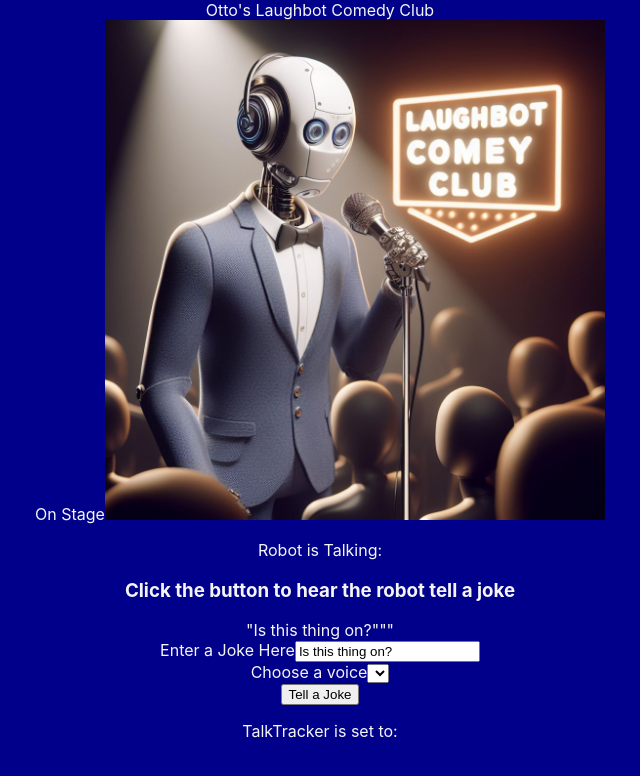
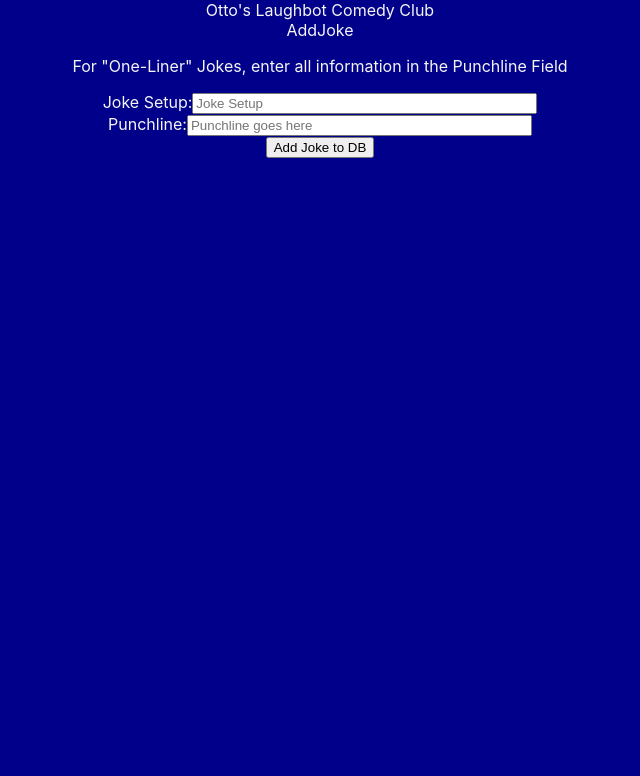
Before and after one commit to PhilNoc2010/client, a React (Create React App) app: page /addajoke in a window 1280 px wide. Shown: the top 776 px of the page, without its empty margins (320-960 px from the left). Built offline with nearby package versions, Linux system fonts and the light colour scheme.

Commit message:
added backend integration and addjoke form

```diff
--- a/src/App.js
+++ b/src/App.js
@@ -2,6 +2,8 @@ import './App.css';
 import Banner from './components/Banner'
 import Stage from './components/Stage';
 import Jokes from './components/Jokes';
+import AddJoke from './components/AddJoke';
+import { Routes, Route, Navigate } from 'react-router-dom'
 import { useState } from 'react';
 
 function App() {
@@ -14,9 +16,13 @@ function App() {
   return (
     <div className="App">
       <Banner />
-      <Stage talkFlag={botIsTalking} />
-      <Jokes talkTracker={talkTracker} />
-      <p>TalkTracker is set to: {JSON.stringify(botIsTalking)}</p>
+      <Routes>
+        <Route path="/" element={<Navigate to="/tellajoke/" />}/>
+        <Route path="/tellajoke/" element={[
+                  <Stage talkFlag={botIsTalking} />,
+                  <Jokes talkTracker={talkTracker} />]} />
+        <Route path="/addajoke" element={[<AddJoke />]} />
+      </Routes>
     </div>
   );
 }
--- /dev/null
+++ b/src/components/AddJoke.jsx
@@ -0,0 +1,59 @@
+import React from 'react'
+import { useState } from 'react'
+import axios from 'axios'
+
+
+const AddJoke = (props) => {
+    //state variable to hold returned errors
+    const [errors, setErrors] = useState([])
+
+    //state variables to hold form inputs
+    const [setup, setSetup] = useState("")
+    const [punchline, setPunchline] = useState("")
+
+    const submitHander = (e) => {
+        e.preventDefault()
+        axios.post("http://localhost:8000/api/jokes", {
+            setup,
+            punchline
+        })
+        .then(res => {
+            console.log(res.data)
+            setSetup("")
+            setPunchline("")
+            setErrors([])
+        })
+        .catch(err => {
+            console.log(err)
+            //display errors to the user
+            const errorRes = err.response.data.errors
+            const errorArr = []
+            for (const key of Object.keys(errorRes)) {
+                errorArr.push(errorRes[key].message)
+            }
+            setErrors(errorArr)
+        })
+
+    }
+
+  return (
+    <div>AddJoke
+
+        {errors.map((err, i) => <p key={i} style={{color:"lightred", fontWeight:"bold" }}>{err}</p>)}
+        <p>For "One-Liner" Jokes, enter all information in the Punchline Field</p>
+        <form onSubmit={submitHander} autoComplete="off">
+            <div>
+                <label htmlFor="setup">Joke Setup:</label>
+                <input type="text" id="setup" name="setup" placeholder="Joke Setup" onChange={(e) => setSetup(e.target.value)} value={setup} size="40"/>
+            </div>
+            <div>
+                <label htmlFor="punchline">Punchline:</label>
+                <input type="text" id="punchline" name="punchline" placeholder="Punchline goes here" onChange={(e) => setPunchline(e.target.value)} value={punchline} size="40"/>
+            </div>
+            <button>Add Joke to DB</button>
+        </form>
+    </div>
+  )
+}
+
+export default AddJoke
--- a/src/components/Jokes.jsx
+++ b/src/components/Jokes.jsx
@@ -1,5 +1,6 @@
 import React from 'react'
 import { useState } from 'react'
+import axios from 'axios'
 
 const Jokes = (props) => {
     const [joke, setJoke] = useState("Is this thing on?")
@@ -20,8 +21,6 @@ const Jokes = (props) => {
     //     setAllVoices(filteredVoices)
     // },[])
 
-    populateVoices();
-
     function populateVoices() {
         console.log("generating voice list from populate voice function")
         voices = tts.getVoices()
@@ -32,11 +31,18 @@ const Jokes = (props) => {
         // setAllVoices(filteredVoices)
     }
 
+    populateVoices();
+
     function tellJoke(e) {
         e.preventDefault()
+        let randomJoke = ""
+
+        randomJoke = axios.get("http://localhost:8000/api/randomjoke")
+            .then(res => {
+                randomJoke = res.data[0].setup + " " + res.data[0].punchline
 
                 props.talkTracker(true)
-        const toSpeak = new SpeechSynthesisUtterance(joke)
+                const toSpeak = new SpeechSynthesisUtterance(randomJoke)
 
                 filteredVoices.forEach((voice) => {
                     //get the correct voice object based on the chosen voice
@@ -51,6 +57,11 @@ const Jokes = (props) => {
                     console.log('the bot spoke for ', e.elapsedTime / 1000, "seconds")
                     props.talkTracker(false)
                 }
+            })
+            .catch(err => {
+                console.log(err)
+            })
+
     }
 
     return (
@@ -64,7 +75,7 @@ const Jokes = (props) => {
                     <input type='text' onChange={(e) => setJoke(e.target.value)} value={joke} placeholder='Enter your joke here' />
                 </div>
                 <div>
-                    <label htmlFor='voice'>Choose a voice</label>
+                    <label htmlFor='voice'>Choose a voice:</label>
                     <select name="voices" id="voice" onChange={(e) => setMyVoice(e.target.value)} value={myVoice}>
                         {filteredVoices ?
                             filteredVoices.map((voice, i) => {
--- a/src/index.js
+++ b/src/index.js
@@ -3,11 +3,14 @@ import ReactDOM from 'react-dom/client';
 import './index.css';
 import App from './App';
 import reportWebVitals from './reportWebVitals';
+import {BrowserRouter} from 'react-router-dom'
 
 const root = ReactDOM.createRoot(document.getElementById('root'));
 root.render(
   <React.StrictMode>
-    <App />
+    <BrowserRouter>
+      <App />
+    </BrowserRouter>
   </React.StrictMode>
 );
 
```
Lines whose indentation alone changed are shown as unchanged.
